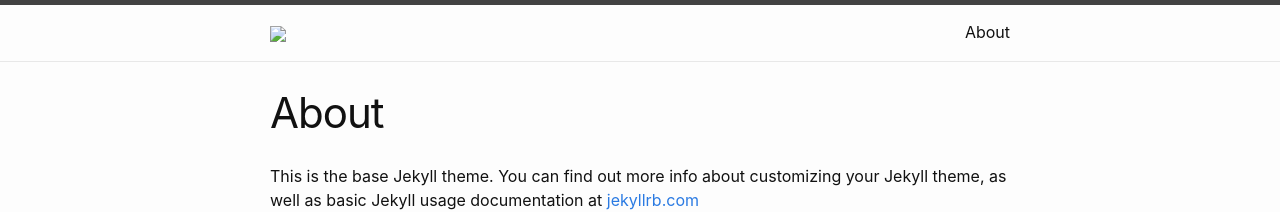
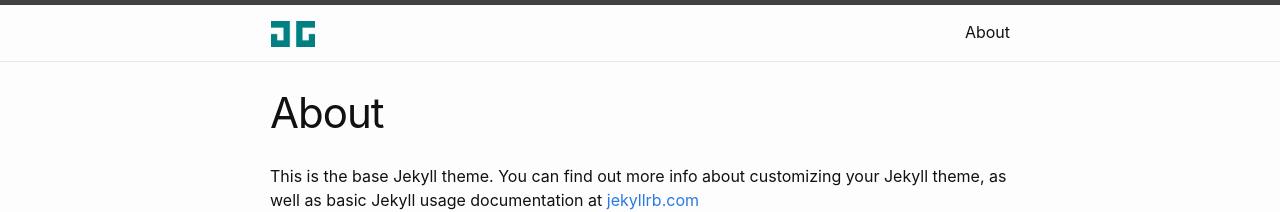
Before and after one commit to jassimga4/blog, a Jekyll site: the page built from about.markdown, in a window 1280 px wide. Shown: the top 212 px of the page. Built offline with Jekyll 4.4.1, drawn with Linux system fonts in a browser that asks for light colours.

Commit message:
fixed logo

```diff
--- a/_config.yml
+++ b/_config.yml
@@ -41,7 +41,7 @@ linkedin_username: jassimga4
 copyright: "Jassim Abdul Gafoor"
 
 
-title-logo: images/logo.png
+title-logo: /images/logo.png
 
 # Build settings
 # removed theme minima custom theme now
--- a/_includes/header.html
+++ b/_includes/header.html
@@ -5,7 +5,7 @@
     {%- assign page_paths = site.header_pages | default: default_paths -%}
     <a class="site-title" rel="author" href="{{ "/" | relative_url }}">
       {%- if site.title-logo -%}
-        <img src = "{{ site.title-logo | relative url }} ">
+        <img src = "{{ site.baseurl}}{{ site.title-logo}} "><!-- no space between base url and title logo for image to be found-->
       {%- else -%}
         {{ site.title | escape }}
       {%- endif -%}
```
